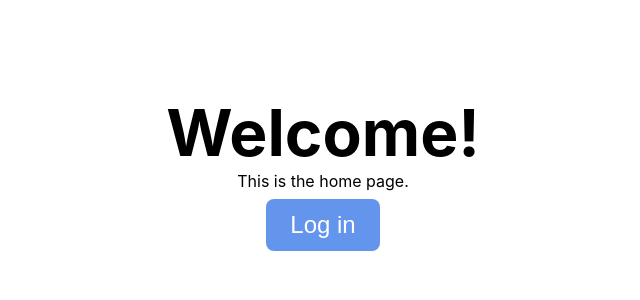
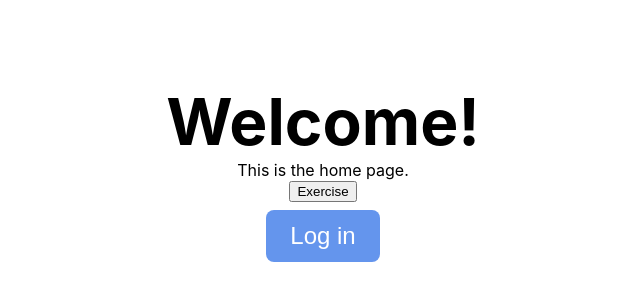
Before and after one commit to jeffreyzhai123/Code-Llama, a React (Create React App) app in the folder frontend/: page / in a window 1280 px wide. Shown: the part 224-524 px from the top of the page, without its empty margins (317-957 px from the left). Built offline with nearby package versions, Linux system fonts and the light colour scheme; no server answers.

Commit message:
Basic componets of a code exercises's first attempt + get user input + route to the code exercise page

```diff
--- a/frontend/src/App.js
+++ b/frontend/src/App.js
@@ -1,4 +1,5 @@
 import Home from './pages/home';
+import CodeQuestion from './pages/codeQuestion';
 import './App.css';
 import { BrowserRouter, Route, Routes } from 'react-router-dom'
 
@@ -12,6 +13,8 @@ function App() {
 
           {/* if url path is "/" render the Home component */}
           <Route path="/" element={<Home/>}/>
+          {/* if url path is "/codeQuestion" render the codeQuestion component */}
+          <Route path="/codeQuestion" element={<CodeQuestion/>}/>
 
         </Routes>
       </BrowserRouter>
--- /dev/null
+++ b/frontend/src/pages/codeQuestion.js
@@ -0,0 +1,81 @@
+//dispaly code questions
+
+import React from 'react'
+import { useState } from 'react';
+
+const CodeQuestion = () =>{
+    //communicate with the backend to get all questions as a json array
+    const problem_bank = null;
+
+    //get first question and question number; initialize attempt number to 1st attempt
+    const question_num = 1;
+    const question = generateNext(problem_bank, null);
+    const attempt_num = 1;
+    //user answer
+    const [answer, setAns] = useState("");
+
+    //function that handle submit=> ask banckend right or wrong and decide what to do next
+
+    //correct + first attempt: update the question variable + update question number
+    //incorrect + first attempt: update attemp_num to 2 + display additional component related to the second attempt
+
+    //correct/incorrect + second attempt: update the question variable + reset attemp_num to 1 + update question number
+
+
+    //incorrect + first attempt (last question): update the question variable + reset attemp_num to 1 + update question number
+
+    //correct + first attempt (last question) & correct/incorrect + second attempt (last question): redirect to the quiz result page
+    function handleAnsSubmit(event) {
+        event.preventDefault();
+
+        alert("your input is " + answer);
+    }
+
+    return (
+        <div className='mainCodeQuestion'>
+            <div className='header'>
+                <h>CodeLlamaAcademy</h>
+            </div>
+
+
+            <div className='question'>
+                <p>Question {question_num}</p>
+                <br></br>
+                <p>Please describe the following code in plain English: </p>
+                <br></br>
+                <p>{question}</p>
+            </div>
+
+            <div>
+                <form className='answer' onSubmit={handleAnsSubmit}>
+                    <input
+                        type="text"
+                        name='Answer'
+                        placeholder='Type your answer here'
+                        value = {answer}
+                        onChange = { (e) =>
+                        {
+                            setAns(e.target.value)
+                        }
+                        }>
+                    </input>
+                    <button className='submitButton' type = "submit">Submit</button>
+                </form>
+
+            </div>
+
+
+
+
+        </div>
+
+    )
+}
+
+//generate the next question (the prev_result will be used for the unique feature and is always set to null for now)
+function generateNext(problems, prev_result) {
+    return "func sum(a, b){a+b}";
+}
+
+
+export default CodeQuestion
--- a/frontend/src/pages/home.js
+++ b/frontend/src/pages/home.js
@@ -1,4 +1,5 @@
 import React from 'react'
+import { Link } from 'react-router-dom'
 import { SignedIn, SignedOut, SignInButton, SignOutButton, useUser } from '@clerk/clerk-react'
 
 
@@ -14,6 +15,14 @@ const Home = (props) => {
             <div>Welcome!</div>
           </div>
           <div>This is the home page.</div>
+
+          {/* temporary button to help seeing code exercise pages */}
+          <div>
+          <Link to ="/codeQuestion">
+            <button className='exercise'>Exercise</button>
+          </Link>
+          </div>
+
           {/* The children of the SignedOut component are rendered only when the user is signed out from the app. In this case, the app will render a SignInButton */}
           <SignedOut>
             <SignInButton>
```
